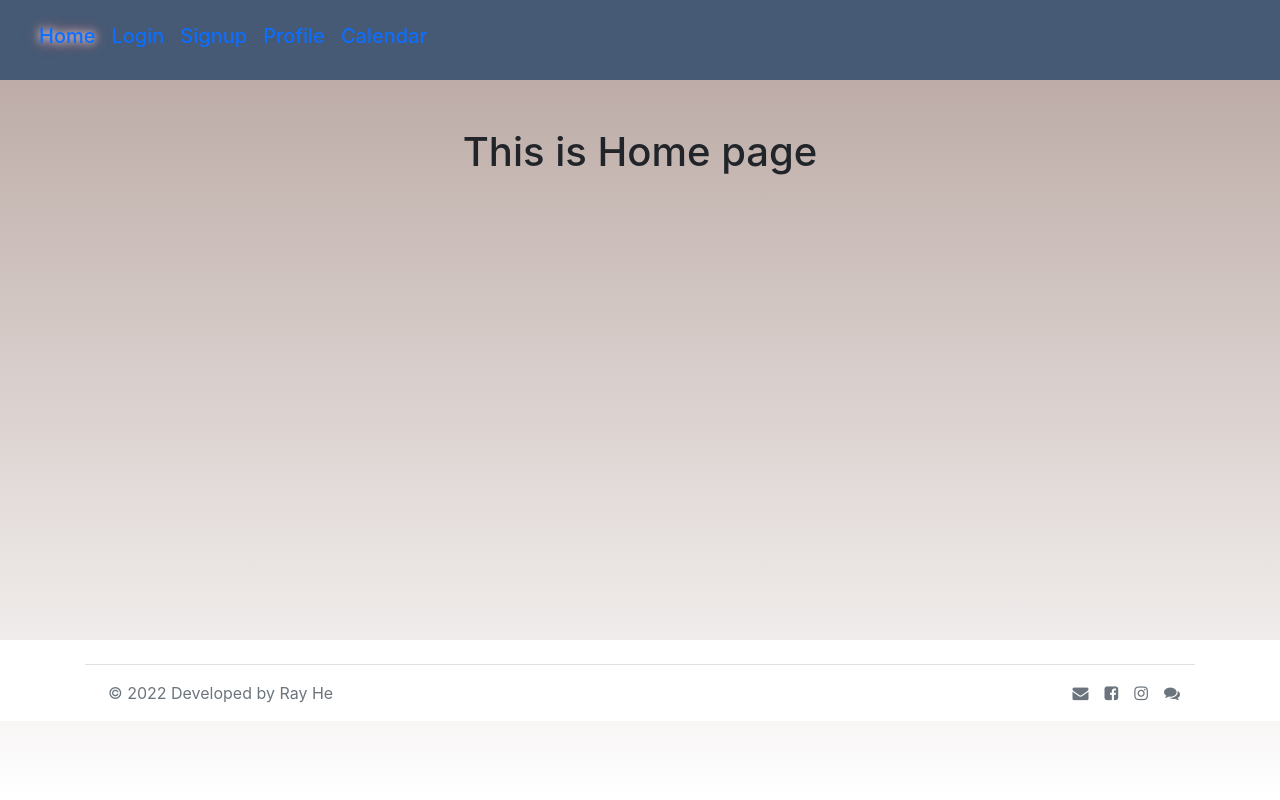
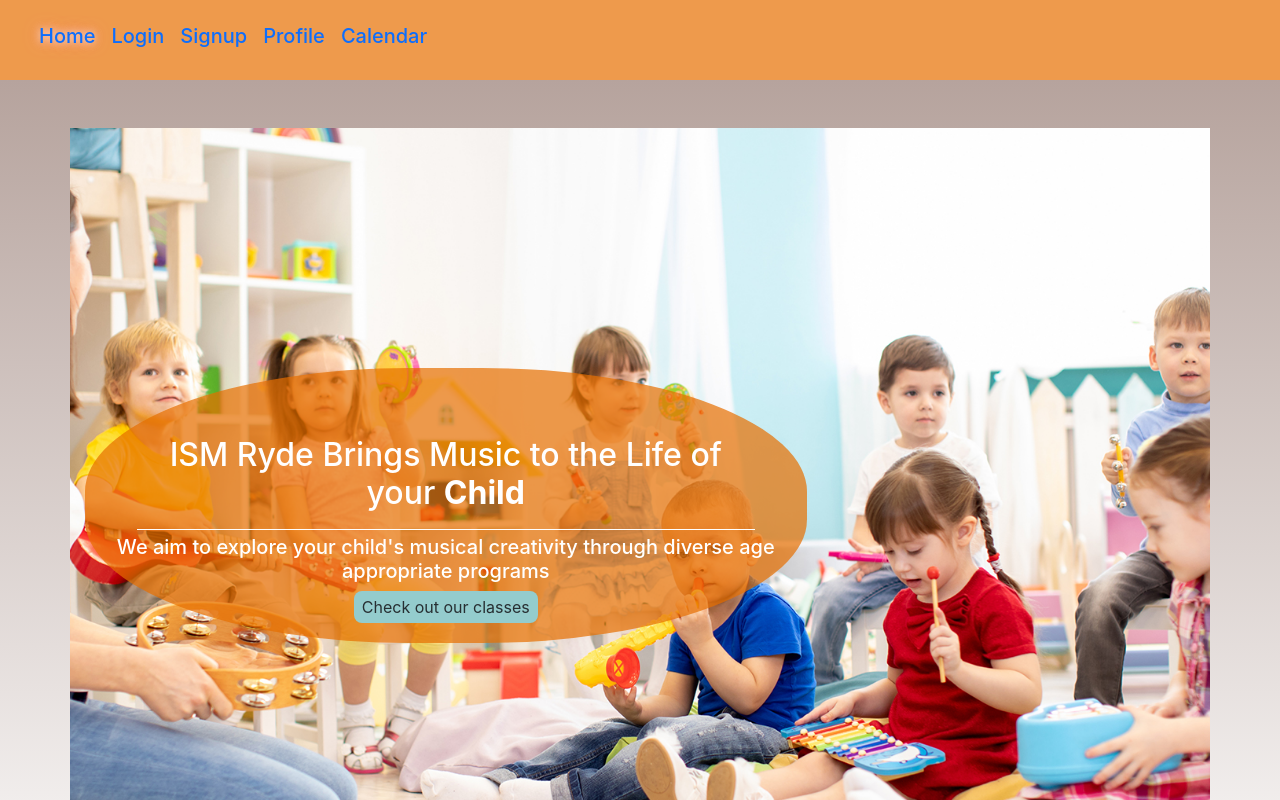
Before and after one commit to DevRayHE/symphocal, a React (Create React App) app in the folder client/: page / in a window 1280 px wide. Shown: the top 800 px of the page. Built offline with nearby package versions, Linux system fonts and the light colour scheme.

Commit message:
home page updated
Added background
Added intro message
Nav bar colour change

```diff
--- a/client/src/pages/Calendar.js
+++ b/client/src/pages/Calendar.js
@@ -43,11 +43,6 @@ const Calendar = () => {
   // const { userData } = useQuery(QUERY_USER);
 
   // console.log("state classes:" + state.classes)
-
-  // combine the classes and user objects together, for spread and map each later.
-  // const classAndUser = [classes, user];
-
-  // console.log(classes);
 
   // console.log(classes.filter(function (fClass) {
   //   return fClass.name === "Jitterbugs";
@@ -105,7 +100,7 @@ const Calendar = () => {
               </h3>
               </header>
               {/* </h3> */}
-              <p className="card-text">{filteredClass[0].description}</p>
+              {filteredClass[0]? <p className="card-text">{filteredClass[0].description}</p> : <></> }
               <p className="card-text"><small className="text-muted"></small></p>
             </div>
           </div>
@@ -131,65 +126,16 @@ const Calendar = () => {
         <h2 className="text-center">Calendar</h2>
       </header>
 
+      {classes
+      ?
+      <>
       {renderByClassName("Jitterbugs")}
       {renderByClassName("Beeboppers")}
       {renderByClassName("Pianorama Junior")}
       {renderByClassName("Pianorama Primary")}
       {renderByClassName("Pianorama Extension")}
-
-      {/* <header className="section__header">
-        <h3 className="text-center">JitterBugs</h3>
-      </header>
-      <div><img className="section__image" src={JitterbugsLogo}/></div>
-
-
-      <div className="">
-        <div
-        className="row classes__row"
-        // style="justify-content: space-evenly"
-        >
-        {jitterBugs ? jitterBugs.map((eachClass) => <Class {...eachClass} key={eachClass._id}/>) : <h1>loading</h1>}
-        </div>
-      </div>
-
-      <header className="section__header">
-        <h3 className="text-center">Beeboppers</h3>
-      </header>
-      <img className="section__image" src={BeeboppersLogo}/>
-
-      <div className="">
-        <div
-        className="row classes__row"
-        // style="justify-content: space-evenly"
-        >
-        {beeboppers ? beeboppers.map((eachClass) => <Class {...eachClass} key={eachClass._id}/>) : <h1>loading</h1>}
-        </div>
-      </div>
-
-      <header className="section__header">
-        <h3 className="text-center">Pianorama Junior</h3>
-      </header>
-      <img className="section__image" src={PianoramaJuniorLogo}/>
-
-      <header className="section__header">
-        <h3 className="text-center">Pianorama Primary</h3>
-      </header>
-      <img className="section__image" src={PianoramaPrimaryLogo}/>
-
-      <header className="section__header">
-        <h3 className="text-center">Pianorama Extension</h3>
-      </header>
-      <img className="section__image" src={PianoramaExtensionLogo}/>
-
-      <div className="">
-        <div
-        className="row classes__row"
-        // style="justify-content: space-evenly"
-        >
-        {classes ? classes.map((eachClass) => <Class {...eachClass} key={eachClass._id}/>) : <h1>loading</h1>}
-        </div>
-      </div> */}
-
+      </>
+      : <h1>loading</h1>}
     </div>
   );
 };
--- a/client/src/pages/Home.js
+++ b/client/src/pages/Home.js
@@ -1,9 +1,29 @@
 import React from "react";
+import background from "../assets/images/background1.jpg"
+import { Link } from 'react-router-dom';
 
 const Home = () => {
+
+  const backgroundStyle = {
+    backgroundImage: `url(${background})`,
+    backgroundRepeat: 'no-repeat',
+    backgroundStyle: 'cover',
+    backgroundPosition: 'center',
+    backgroundSize: 'cover',
+    width: '100vw',
+    height: '100vh'
+  }
+
   return (
-    <div className="container">
-      <h1> This is Home page</h1>
+    <div className="container" style={ backgroundStyle }>
+
+      <div className="home__card">
+      <div className="card-body">
+        <h2 className="card-title home__card__title">ISM Ryde Brings Music to the Life of your <span className="fw-bold">Child</span></h2>
+        <h5 className="card-text">We aim to explore your child's musical creativity through diverse age appropriate programs</h5>
+        <button className="card-text"><Link to="/Calendar">Check out our classes</Link></button>
+      </div>
+      </div>
     </div>
   );
 };
--- a/client/src/sass/components/_button.sass
+++ b/client/src/sass/components/_button.sass
@@ -15,7 +15,7 @@ button,
 button:hover
   border-radius: 35%
   transition: all 0.4s ease-in-out
-  background: $orange
+  // background: $orange
   color: $light
 
 link
--- a/client/src/sass/components/_nav.sass
+++ b/client/src/sass/components/_nav.sass
@@ -1,7 +1,7 @@
 .navbar
   $include: flexCenter
   height: $nav-height
-  background: $dusk
+  // background: $dusk
   position: sticky
   position: -webkit-sticky
   //for safari compatility
@@ -11,6 +11,9 @@
   //background-color: $light-pink
   color: $white
   //$include: flexCenter
+  // background-image: linear-gradient(#B6A39D 0%, #ffffff 100%)
+  // background-attachment: fixed
+  background:  rgba(231,112,0,0.7)
 
   &__container
     $include: flexCenter
@@ -42,7 +45,7 @@ a:hover,
   // background: black
 
 .navbar-nav
-  background: $dusk
+  // background: $dusk
   // text: $dark
 
 // .nav-item
--- a/client/src/sass/main.sass
+++ b/client/src/sass/main.sass
@@ -53,12 +53,16 @@ form
 .container
   display: block
   text-align: center
+  background: no-repeat center center fixed
+  -webkit-background-size: cover
+  -moz-background-size: cover
+  -o-background-size: cover
+  background-size: cover
 
 .mainContainer
   @include flexCenter
   background-image: linear-gradient(#B6A39D 0%, #ffffff 100%)
   background-attachment: fixed
-
 
 .button-group
   // @include horizontalCenter
@@ -90,9 +94,12 @@ a
   background-image: linear-gradient( #ffffff 0%, #B6A39D 100%)
   background-attachment: fixed
 
-.card
   button
     width: 45%
+
+.card-title
+  margin: 2rem
+  padding: 1rem
 
 .ReactModal__Overlay
   opacity: 0
@@ -108,3 +115,16 @@ a
 .ReactModal__Overlay--before-close
   opacity: 0
   transform: translateX(-100px)
+
+.home__card
+  color: white
+  background: $orange
+  max-width: 65%
+  border-radius: 45%
+  margin-top: 15rem
+  background: rgba(231,112,0,0.7)
+
+.home__card__title
+  margin-bottom: 0.3rem
+  border-bottom-style: solid
+  border-width: 0.1rem
```
